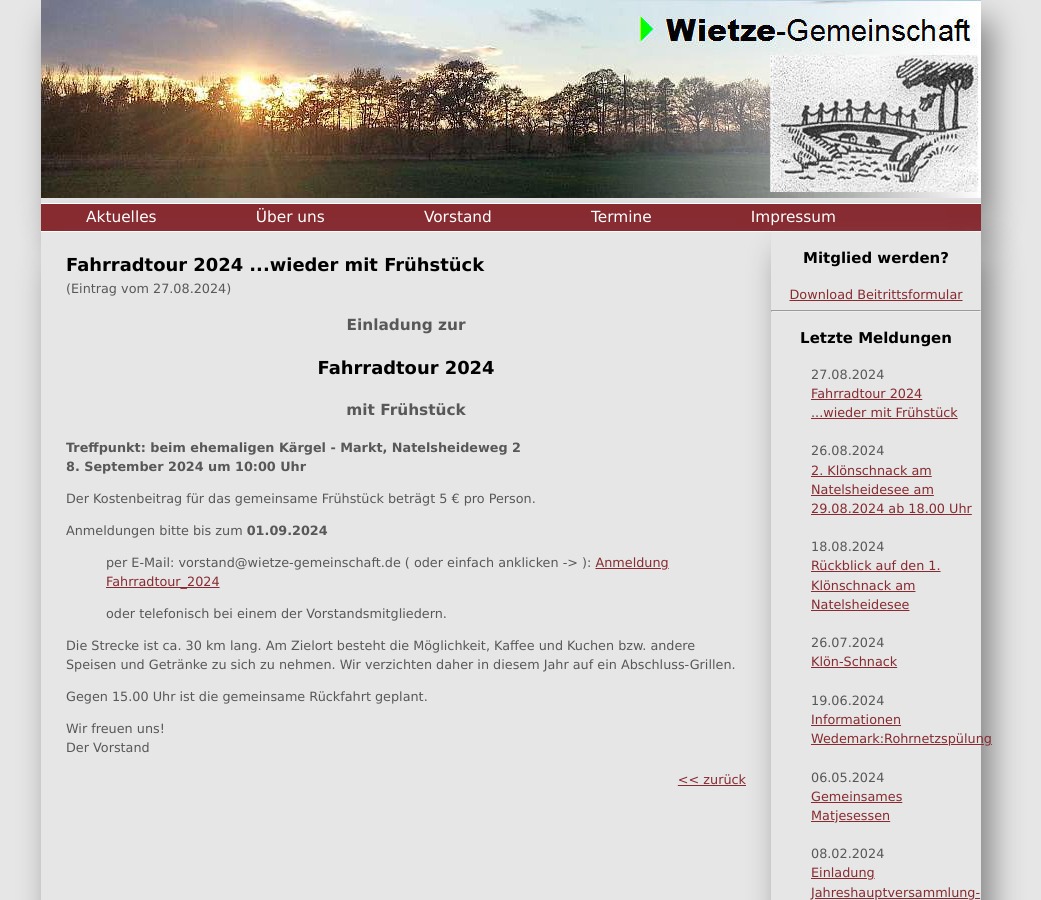
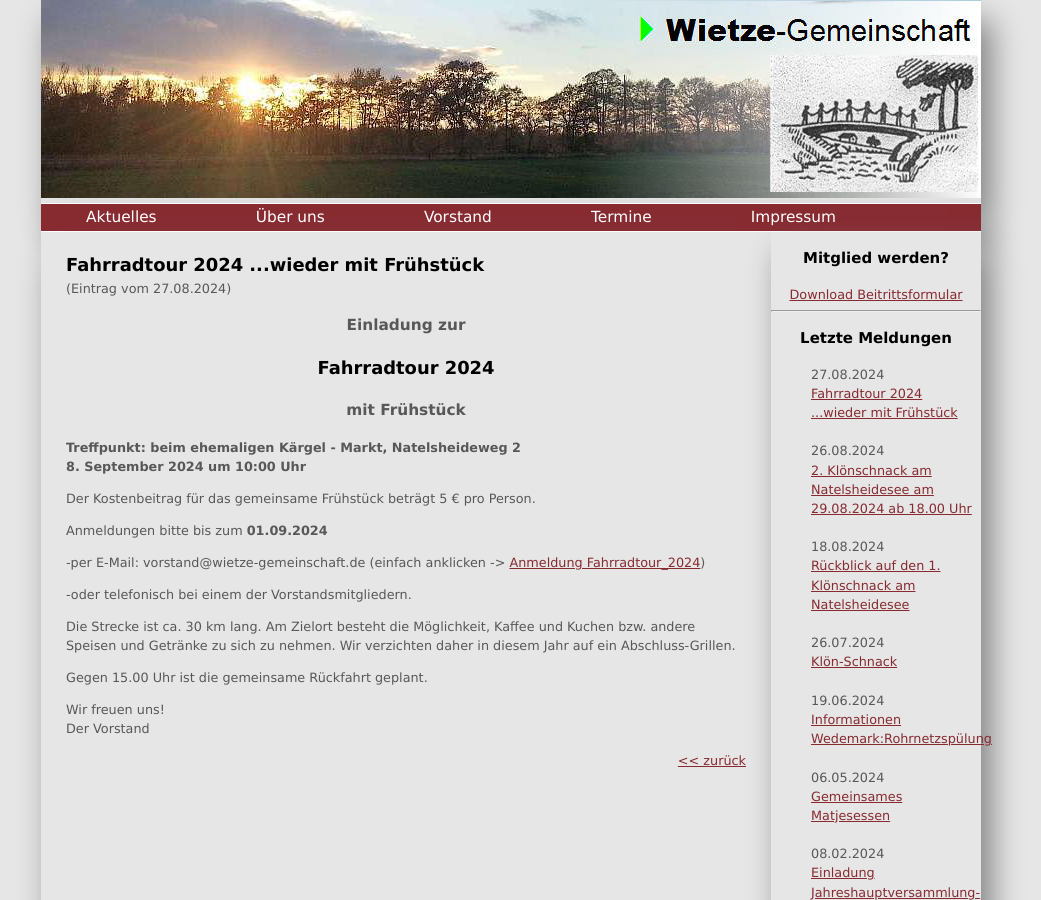
Before and after one commit to car-hei/wietze-gemeinschaft.github.io, a Jekyll site: the page built from _posts/2024-08-27-Fahrradtour_2024.md, in a window 1280 px wide and 900 px high. Shown: the whole window, without its empty margins (129-1170 px from the left). Built offline with Jekyll 4.4.1, drawn with Linux system fonts in a browser that asks for light colours.

Commit message:
Update 2024-08-27-Fahrradtour_2024.md

```diff
--- a/_posts/2024-08-27-Fahrradtour_2024.md
+++ b/_posts/2024-08-27-Fahrradtour_2024.md
@@ -15,10 +15,10 @@ Der Kostenbeitrag für das gemeinsame Frühstück beträgt 5 € pro Person.
 
 Anmeldungen bitte bis zum **01.09.2024**
 
-- per E-Mail: vorstand@wietze-gemeinschaft.de       ( oder einfach anklicken -> ):  <a
-href="&#109;&#97;&#105;&#108;&#116;&#111;&#58;&#97;&#110;&#109;&#101;&#108;&#100;&#117;&#110;&#103;&#64;&#119;&#105;&#101;&#116;&#122;&#101;&#45;&#103;&#101;&#109;&#101;&#105;&#110;&#115;&#99;&#104;&#97;&#102;&#116;&#46;&#100;&#101;?subject=Anmeldung%20zur%20Fahrradtour&body=Hallo%20Wietze%2dGemeinschaft%2C%0A%0AIch/Wir%20möchten%20mich/uns%20mit%20%5f%5f%5f%20Person%28en%29%20anmelden.%0ANamen%3A">Anmeldung Fahrradtour_2024</a>
+-per E-Mail: vorstand@wietze-gemeinschaft.de       (einfach anklicken -> <a
+href="&#109;&#97;&#105;&#108;&#116;&#111;&#58;&#97;&#110;&#109;&#101;&#108;&#100;&#117;&#110;&#103;&#64;&#119;&#105;&#101;&#116;&#122;&#101;&#45;&#103;&#101;&#109;&#101;&#105;&#110;&#115;&#99;&#104;&#97;&#102;&#116;&#46;&#100;&#101;?subject=Anmeldung%20zur%20Fahrradtour&body=Hallo%20Wietze%2dGemeinschaft%2C%0A%0AIch/Wir%20möchten%20mich/uns%20mit%20%5f%5f%5f%20Person%28en%29%20anmelden.%0ANamen%3A">Anmeldung Fahrradtour_2024</a>)
 
-- oder telefonisch bei einem der Vorstandsmitgliedern.
+-oder telefonisch bei einem der Vorstandsmitgliedern.
 
 Die Strecke ist ca. 30 km lang. Am Zielort besteht die Möglichkeit, Kaffee und Kuchen bzw. andere Speisen und Getränke zu sich zu nehmen. Wir verzichten daher in diesem Jahr auf ein Abschluss-Grillen.
 
```
